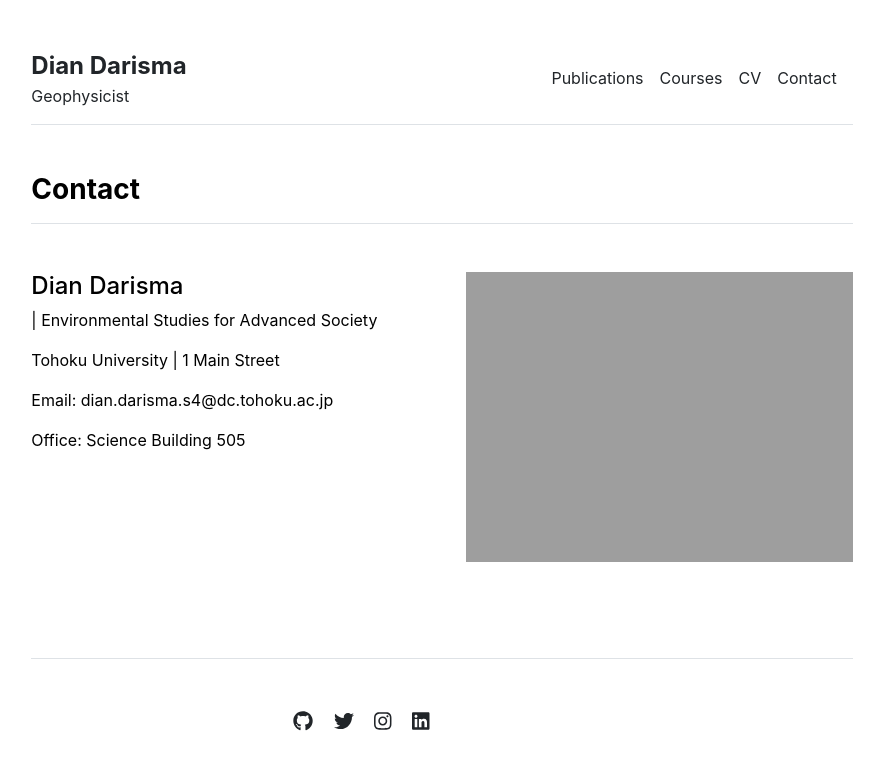
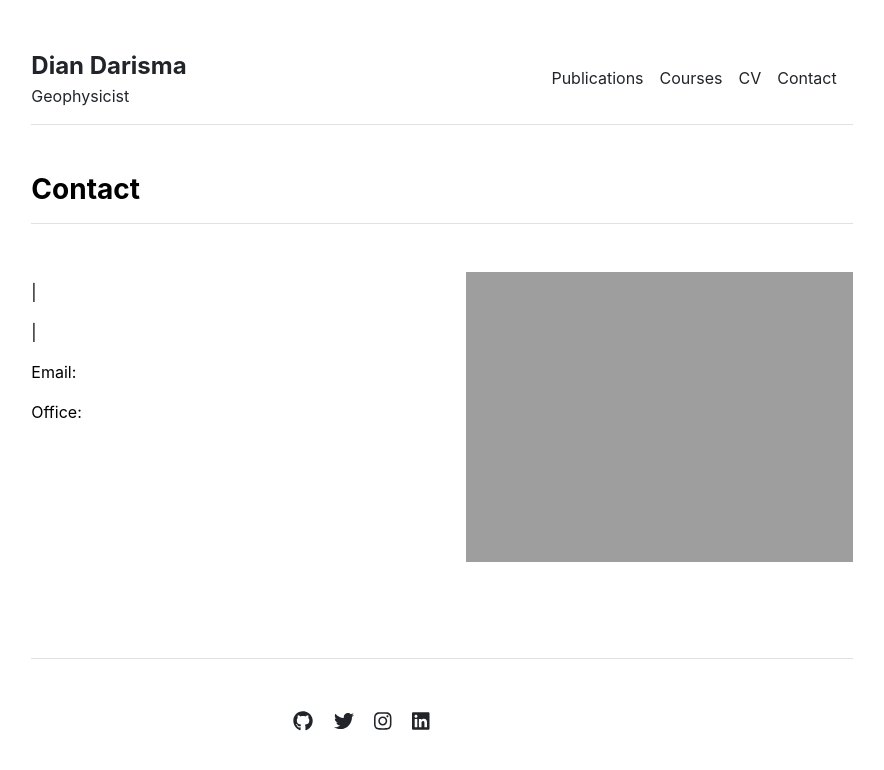
Before and after one commit to diandarisma/diandarisma.github.io, a Jekyll site: the page built from contact.md, in a window 1280 px wide. Shown: the top 770 px of the page, without its empty margins (198-1082 px from the left). Built offline with Jekyll 4.4.1, drawn with Linux system fonts in a browser that asks for light colours.

Commit message:
Update settings.yml

```diff
--- a/_data/settings.yml
+++ b/_data/settings.yml
@@ -16,4 +16,4 @@ social:
 - {icon: 'linkedin', link: 'https://linkedin.com/in/dian-darisma-58a96b71'}
 
 contacts:
-- {name: 'Dian Darisma', department: 'Environmental Studies for Advanced Society', institution: 'Tohoku University', institution_address: '1 Main Street', email: 'dian.darisma.s4@dc.tohoku.ac.jp', office: 'Science Building 505', image: 'assets/img/contact.jpg'}
+- {image: 'assets/img/contact.jpg'}
```
